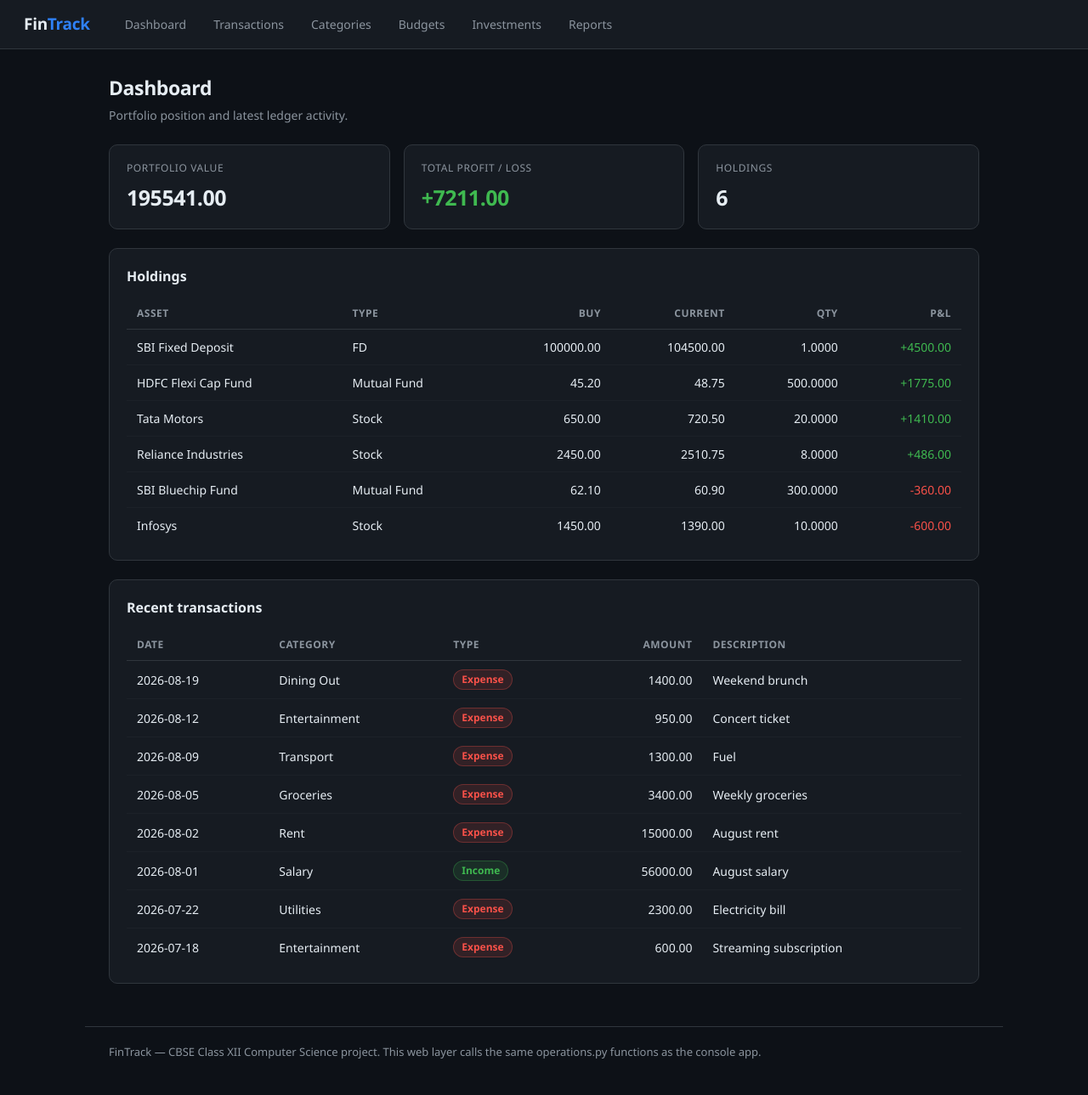
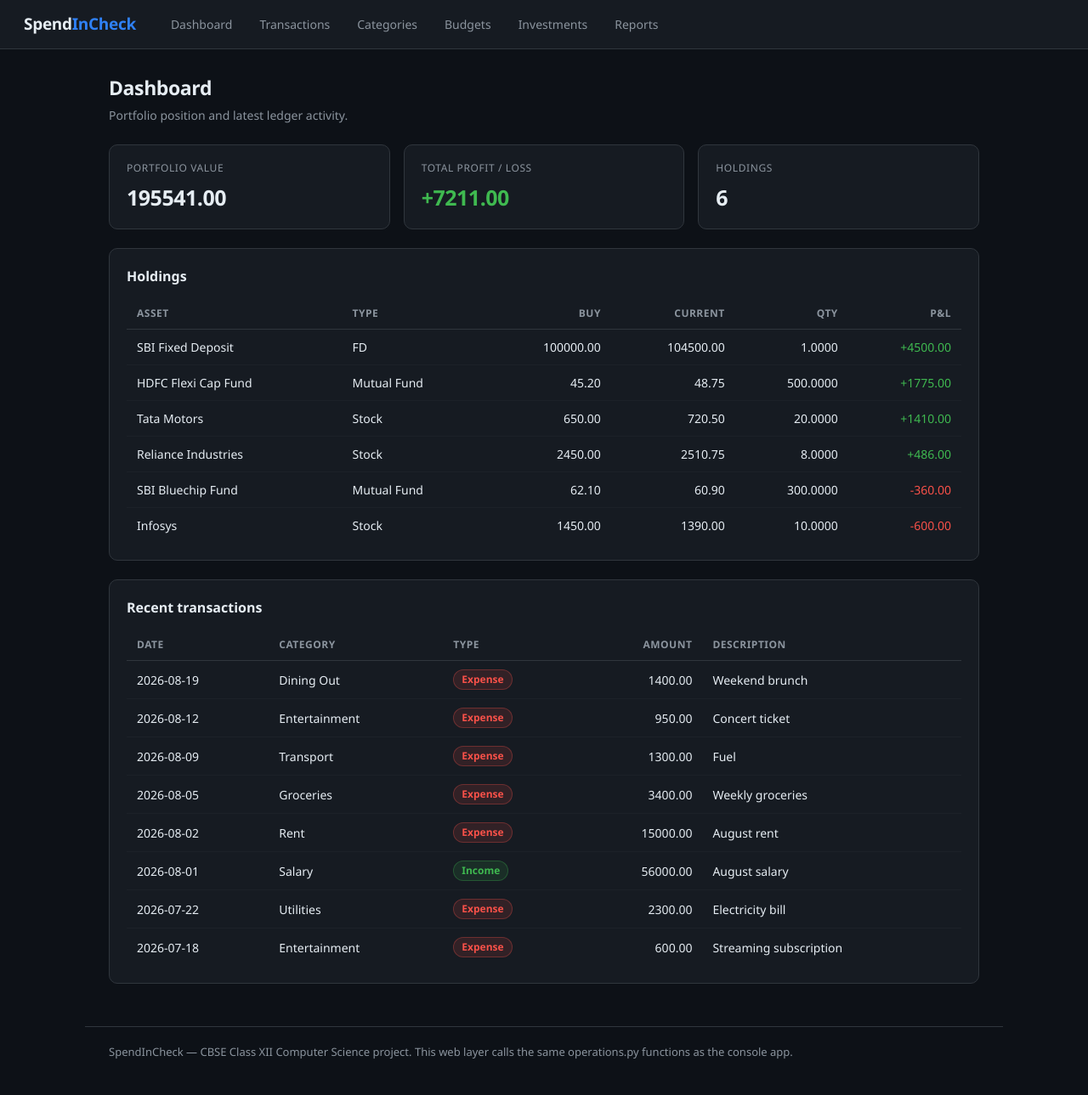
Before and after one commit to thealiarbab/SpendInCheck, a Flask app: page / in a window 1280 px wide. Shown: the whole page at 85% size. Run offline with Flask 3, Linux system fonts and the light colour scheme; data comes from the database, SQL or seed files in the repository.

Commit message:
refactor: rename project to SpendInCheck
Renames the application, the MySQL database (fintrack -> spendincheck) and
all user-facing strings. The old fintrack database is left in place rather
than dropped; it can be removed manually once nothing needs it.

```diff
--- a/app.py
+++ b/app.py
@@ -1,5 +1,5 @@
 """
-FinTrack -- optional Flask web frontend.
+SpendInCheck -- optional Flask web frontend.
 
 This layer is NOT part of the CBSE deliverable; main.py is. It exists to show
 the same backend driven by a different interface.
@@ -19,7 +19,7 @@ from flask import Flask, flash, redirect, render_template, request, url_for
 import operations
 
 app = Flask(__name__)
-app.secret_key = "fintrack-dev-key"  # only used for flash messages in local dev
+app.secret_key = "spendincheck-dev-key"  # only used for flash messages in local dev
 
 
 def parse_amount(raw_value):
--- a/config.py
+++ b/config.py
@@ -1,5 +1,5 @@
 """
-Database configuration for FinTrack.
+Database configuration for SpendInCheck.
 
 Kept separate from db.py so credentials are in exactly one place.
 
@@ -11,4 +11,4 @@ blank it out before submitting if you would rather not hand in a password.
 DB_HOST = "localhost"
 DB_USER = "root"
 DB_PASSWORD = "root"
-DB_NAME = "fintrack"
+DB_NAME = "spendincheck"
--- a/db.py
+++ b/db.py
@@ -1,5 +1,5 @@
 """
-Connection handling for FinTrack.
+Connection handling for SpendInCheck.
 
 This module only opens and closes the MySQL connection. All actual
 queries live in operations.py, keeping this file tiny and easy to
--- a/operations.py
+++ b/operations.py
@@ -1,5 +1,5 @@
 """
-All business logic and SQL for FinTrack lives in this module.
+All business logic and SQL for SpendInCheck lives in this module.
 
 Every function here opens its own connection, runs one or more
 parameterized queries, and returns plain Python data (tuples, lists
--- a/schema.sql
+++ b/schema.sql
@@ -1,8 +1,8 @@
--- FinTrack database schema and seed data
+-- SpendInCheck database schema and seed data
 -- Run with: mysql -u root -p < schema.sql
 
-CREATE DATABASE IF NOT EXISTS fintrack;
-USE fintrack;
+CREATE DATABASE IF NOT EXISTS spendincheck;
+USE spendincheck;
 
 DROP TABLE IF EXISTS budgets;
 DROP TABLE IF EXISTS transactions;
--- a/static/style.css
+++ b/static/style.css
@@ -1,4 +1,4 @@
-/* FinTrack dark theme -- plain CSS, no framework and no build step. */
+/* SpendInCheck dark theme -- plain CSS, no framework and no build step. */
 
 :root {
   --bg: #0d1117;
--- a/templates/base.html
+++ b/templates/base.html
@@ -3,12 +3,12 @@
 <head>
   <meta charset="utf-8">
   <meta name="viewport" content="width=device-width, initial-scale=1">
-  <title>{% block title %}FinTrack{% endblock %}</title>
+  <title>{% block title %}SpendInCheck{% endblock %}</title>
   <link rel="stylesheet" href="{{ url_for('static', filename='style.css') }}">
 </head>
 <body>
   <header class="topbar">
-    <a class="brand" href="{{ url_for('dashboard') }}">Fin<span>Track</span></a>
+    <a class="brand" href="{{ url_for('dashboard') }}">Spend<span>InCheck</span></a>
     <nav>
       <a href="{{ url_for('dashboard') }}">Dashboard</a>
       <a href="{{ url_for('transactions') }}">Transactions</a>
@@ -32,7 +32,7 @@
   </main>
 
   <footer>
-    FinTrack &mdash; CBSE Class XII Computer Science project. This web layer
+    SpendInCheck &mdash; CBSE Class XII Computer Science project. This web layer
     calls the same operations.py functions as the console app.
   </footer>
 </body>
--- a/templates/budgets.html
+++ b/templates/budgets.html
@@ -1,5 +1,5 @@
 {% extends "base.html" %}
-{% block title %}Budgets &mdash; FinTrack{% endblock %}
+{% block title %}Budgets &mdash; SpendInCheck{% endblock %}
 
 {% block content %}
 <h1>Budgets</h1>
--- a/templates/categories.html
+++ b/templates/categories.html
@@ -1,5 +1,5 @@
 {% extends "base.html" %}
-{% block title %}Categories &mdash; FinTrack{% endblock %}
+{% block title %}Categories &mdash; SpendInCheck{% endblock %}
 
 {% block content %}
 <h1>Categories</h1>
--- a/templates/dashboard.html
+++ b/templates/dashboard.html
@@ -1,5 +1,5 @@
 {% extends "base.html" %}
-{% block title %}Dashboard &mdash; FinTrack{% endblock %}
+{% block title %}Dashboard &mdash; SpendInCheck{% endblock %}
 
 {% block content %}
 <h1>Dashboard</h1>
--- a/templates/investments.html
+++ b/templates/investments.html
@@ -1,5 +1,5 @@
 {% extends "base.html" %}
-{% block title %}Investments &mdash; FinTrack{% endblock %}
+{% block title %}Investments &mdash; SpendInCheck{% endblock %}
 
 {% block content %}
 <h1>Investments</h1>
--- a/templates/reports.html
+++ b/templates/reports.html
@@ -1,5 +1,5 @@
 {% extends "base.html" %}
-{% block title %}Reports &mdash; FinTrack{% endblock %}
+{% block title %}Reports &mdash; SpendInCheck{% endblock %}
 
 {% block content %}
 <div class="toolbar">
--- a/templates/transactions.html
+++ b/templates/transactions.html
@@ -1,5 +1,5 @@
 {% extends "base.html" %}
-{% block title %}Transactions &mdash; FinTrack{% endblock %}
+{% block title %}Transactions &mdash; SpendInCheck{% endblock %}
 
 {% block content %}
 <h1>Transactions</h1>
```
Also changed, not shown: main.py (+4 -4 lines), .claude/launch.json.
